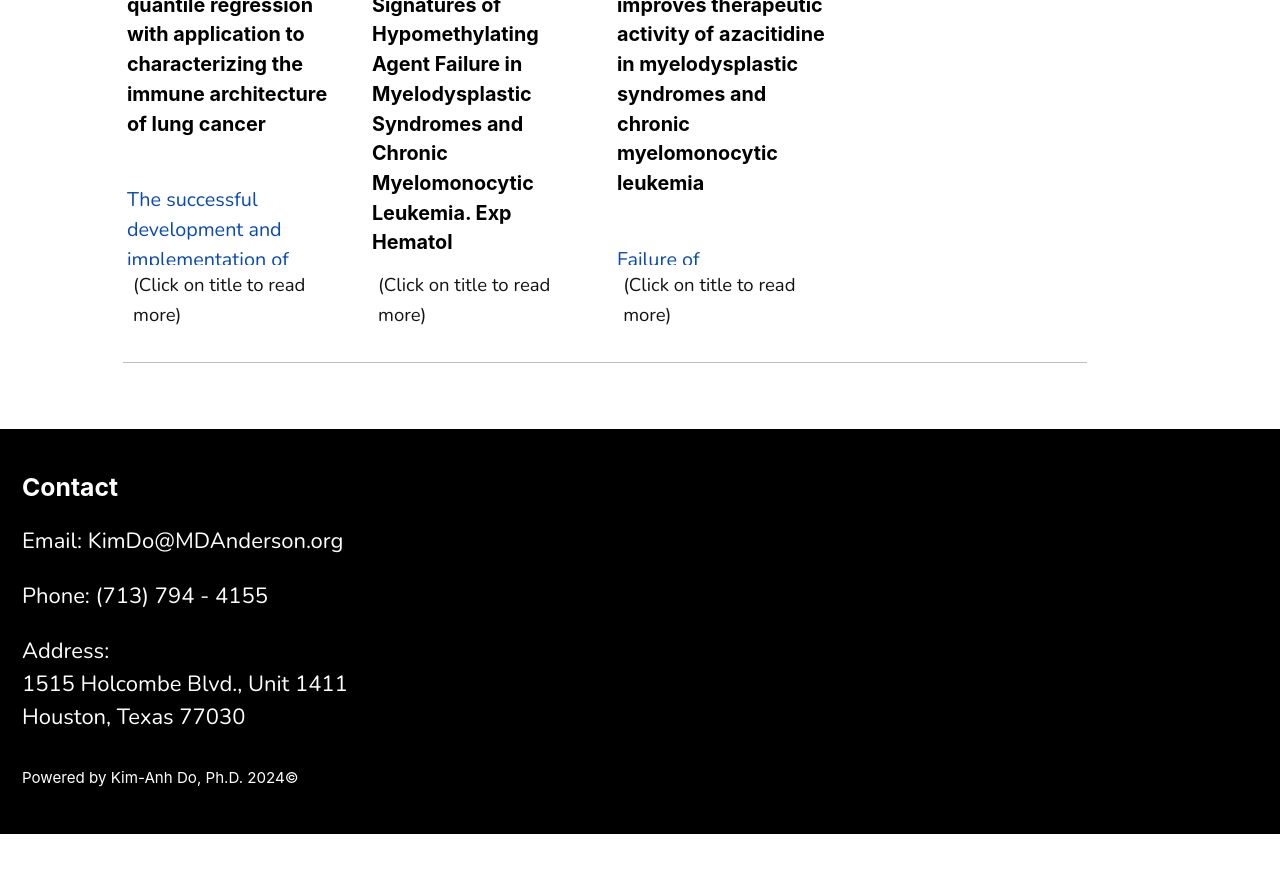
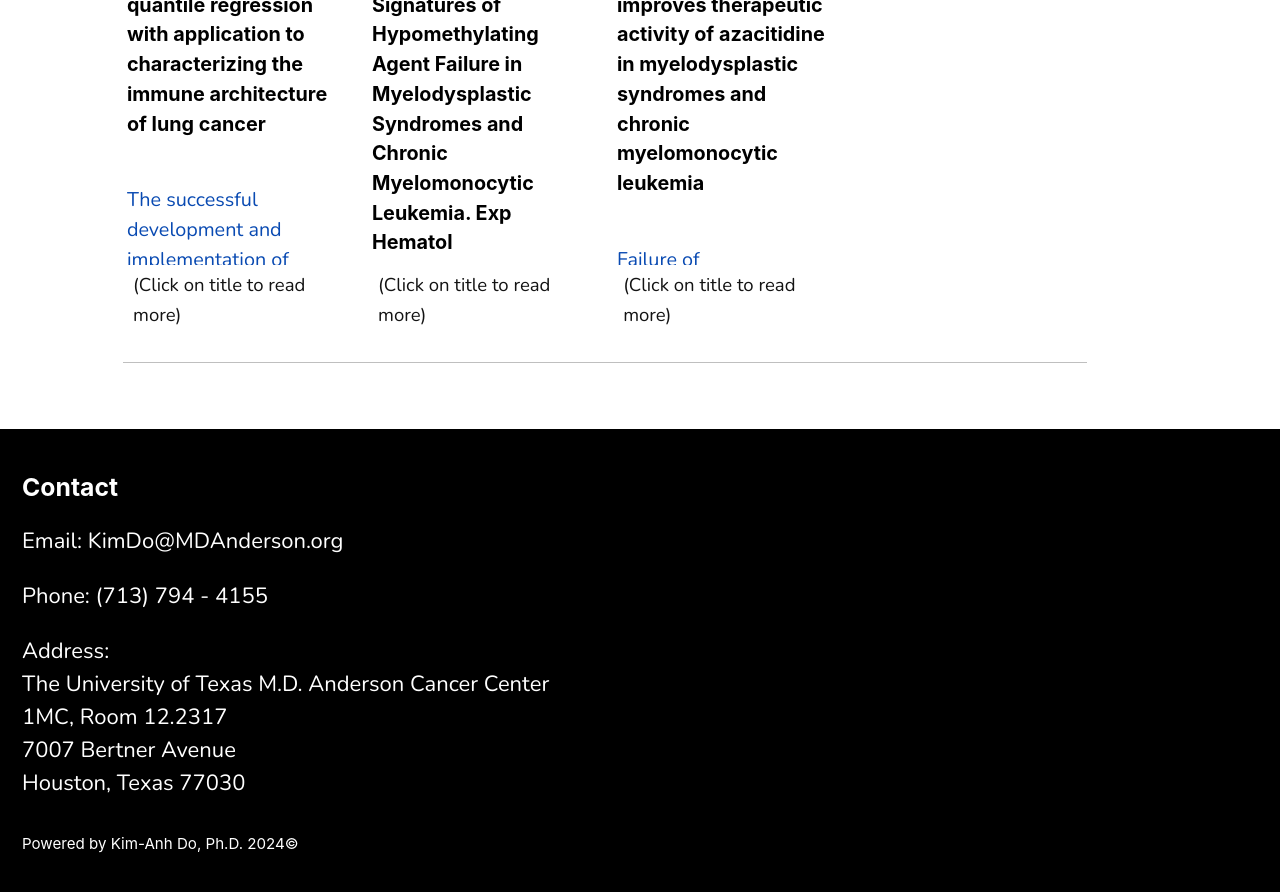
Before and after one commit to KimAnhDoMDA/COSMIC, a Jekyll site: the page built from pages/splash-page.md, in a window 1280 px wide and 900 px high, scrolled down 4286 px. Shown: the top 892 px of the window. Built offline with Jekyll 4.4.1, drawn with Linux system fonts in a browser that asks for light colours; cached includes are drawn as plain includes; before the commit the page ends 5120 px from its top, so only the background shows below that.

Commit message:
Updated address

````diff
--- a/_config.yml
+++ b/_config.yml
@@ -75,9 +75,11 @@ author:
     - label: "713-745-2483"
       icon: "fas fa-phone"
       url: "tel:713-745-2483"
-    - label: "1515 Holcombe Blvd., Unit 1411"
+    - label: "1MC, Room 12.2317 <br>
+              ```7007 Bertner Avenue <br>
+              ```Houston, TX 77030"
       icon: "fas fa-map-marker-alt"
-      url: "https://maps.app.goo.gl/meMJn75tevfSGZmc7"
+      url: "https://maps.app.goo.gl/Yn6k1VPdvW4P88U57"
 
 defaults:
   # _posts
--- a/_includes/footer.html
+++ b/_includes/footer.html
@@ -15,7 +15,8 @@
   <h3>Contact</h3>
   <p>Email: <a href="mailto:kimdo@mdanderson.org" style="color: white;">KimDo@MDAnderson.org</a></p>
   <p>Phone: (713) 794 - 4155</p>
-  <p>Address: </br>1515 Holcombe Blvd., Unit 1411 </br> Houston, Texas 77030</p>
+  <p>Address: </br> The University of Texas M.D. Anderson Cancer Center </br>1MC, Room 12.2317</br> 7007 Bertner Avenue
+  </br> Houston, Texas 77030</p>
 </div>
 </br>
 <div class="page__footer-copyright">{{ site.data.ui-text[site.locale].powered_by | default: "Powered by" }} Kim-Anh Do, Ph.D. {{ site.time | date: '%Y' }}&copy; </div>
````
